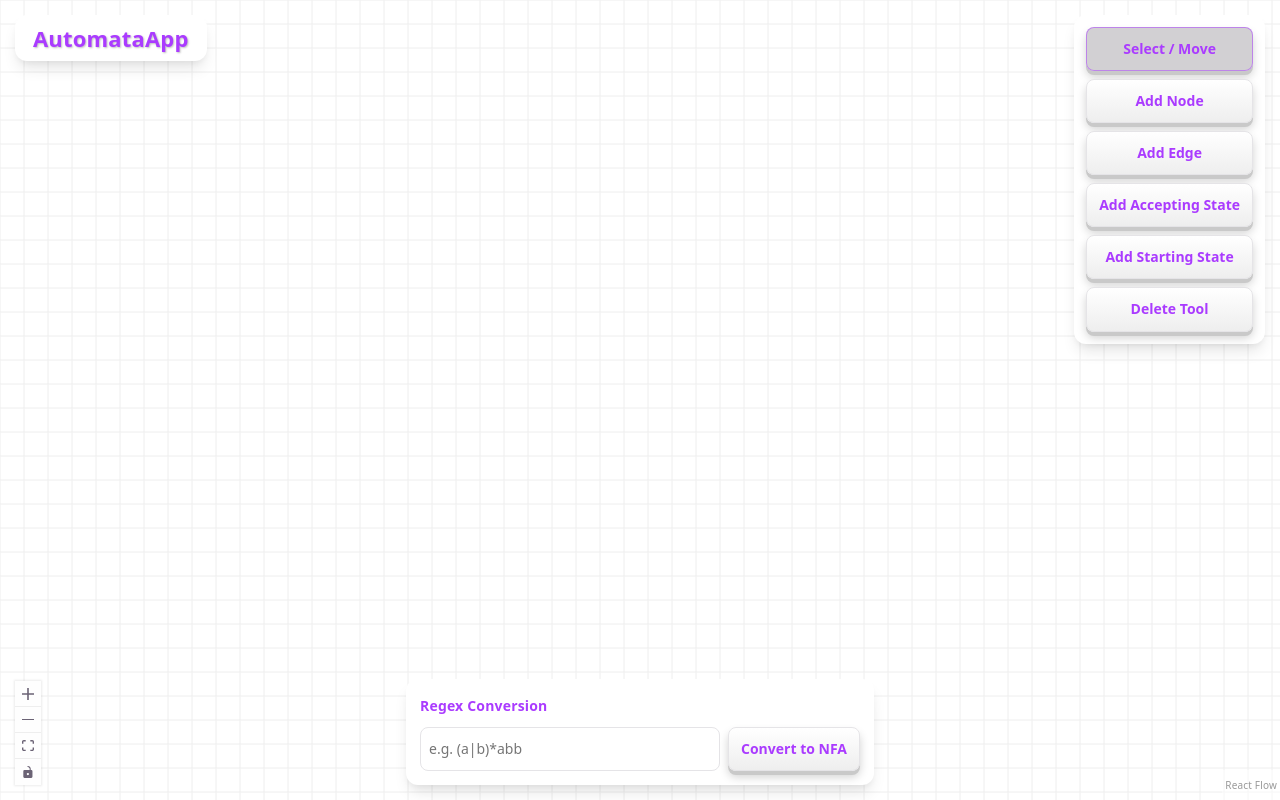
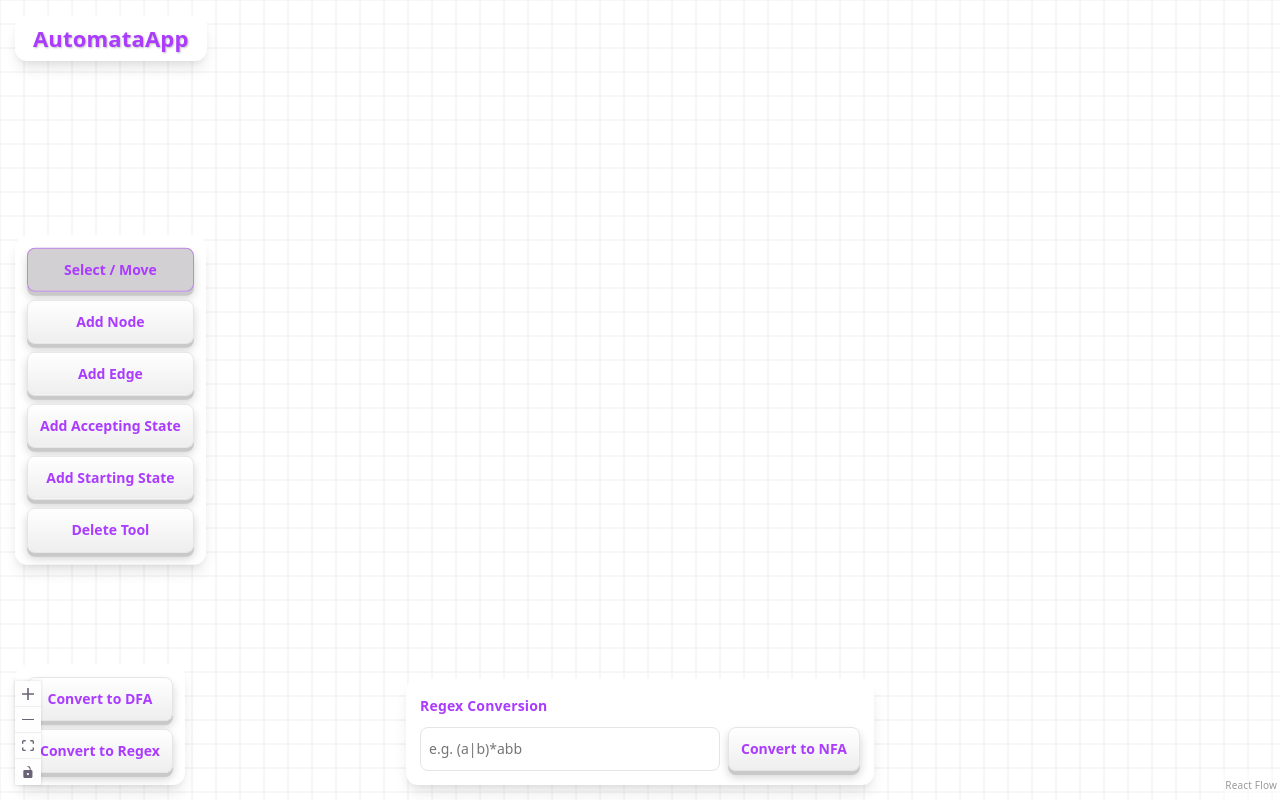
Before and after one commit to jatkin11/automata-app, a React (Vite) app: page / in a window 1280 px wide. Built offline with nearby package versions, Linux system fonts and the light colour scheme.

Commit message:
formatting

```diff
--- a/src/components/AutomataCanvas.jsx
+++ b/src/components/AutomataCanvas.jsx
@@ -122,7 +122,7 @@ function FlowCanvas() {
           </div>
         </Panel>
 
-        <Panel position="top-right">
+        <Panel position="center-left">
           <div className="tools-panel">
             <button
               onClick={() => setSelectedTool("select")}
@@ -151,8 +151,15 @@ function FlowCanvas() {
           </div>
         </Panel>
 
+        <Panel position="bottom-left">
+        <div className="conversion-panel">
+            <button>Convert to DFA</button>
+            <button>Convert to Regex</button>
+        </div>
+        </Panel>
+
        {selectedItem && (
-          <Panel position="bottom-left">
+        <Panel position="bottom-right">
             <div className="inspector-panel">
             <h3>Selected {selectedItem.type}</h3>
 
--- a/src/index.css
+++ b/src/index.css
@@ -307,6 +307,50 @@ code {
     0 3px 6px rgba(0, 0, 0, 0.18);
 }
 
+.conversion-panel {
+  background: var(--panel-bg);
+  padding: 12px;
+  border-radius: 12px;
+
+  display: flex;
+  flex-direction: column;
+  gap: 8px;
+
+  box-shadow: var(--shadow);
+}
+
+.conversion-panel button {
+  padding: 8px 12px;
+  border: 1px solid var(--border);
+  border-radius: 8px;
+
+  background: linear-gradient(to bottom, #ffffff, #eeeeee);
+  color: var(--accent);
+
+  font: inherit;
+  font-size: 14px;
+  font-weight: 600;
+
+  cursor: pointer;
+
+  box-shadow:
+    0 4px 0 #c9c9c9,
+    0 6px 10px rgba(0, 0, 0, 0.18);
+}
+
+.conversion-panel button:hover {
+  background: linear-gradient(to bottom, #ffffff, #e7e7e7);
+  border-color: var(--accent-border);
+}
+
+.conversion-panel button:active {
+  transform: translateY(3px);
+
+  box-shadow:
+    0 1px 0 #c9c9c9,
+    0 3px 6px rgba(0, 0, 0, 0.18);
+}
+
 /* Smaller screens */
 
 @media (max-width: 1024px) {
```
Lines whose indentation alone changed are shown as unchanged.
